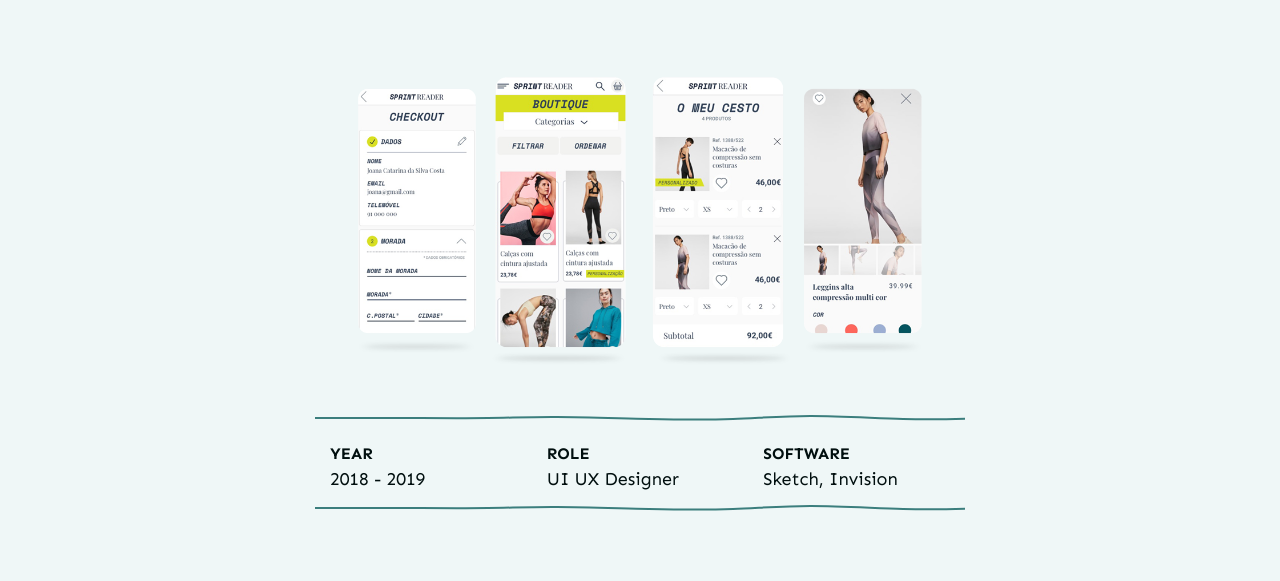
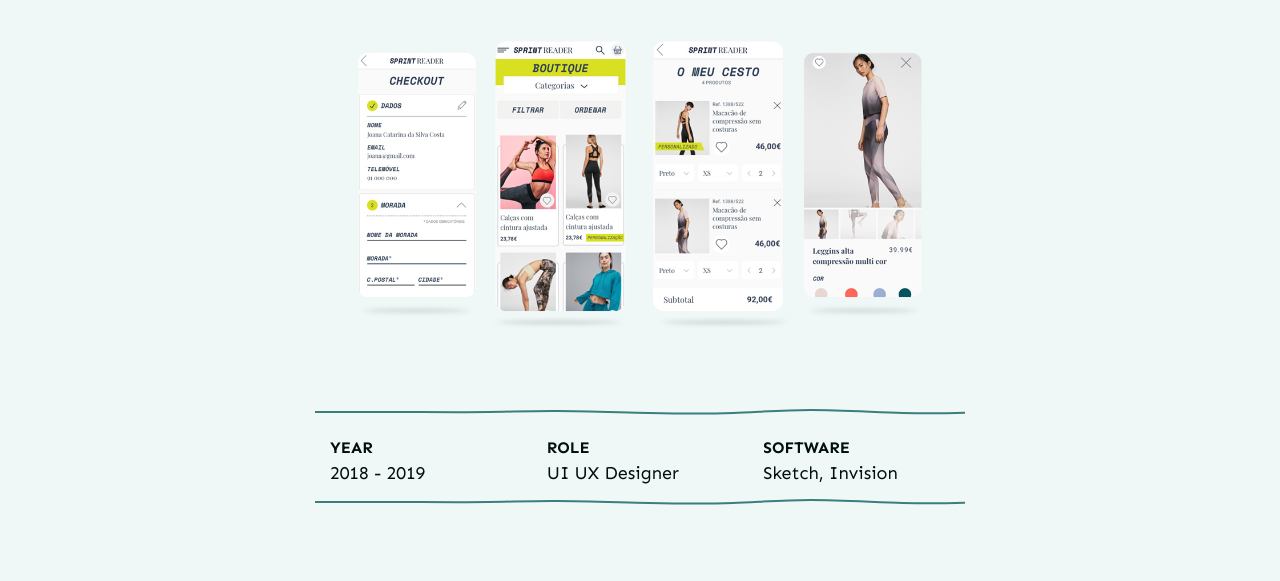
Before and after one commit to sararfcarvalho/sararfcarvalho.github.com, a plain HTML site: page detail-3.html in a window 1280 px wide. Shown: the part 147-728 px from the top of the page. Drawn offline with nearby package versions, Linux system fonts and the light colour scheme.

Commit message:
new detail banners

```diff
--- a/base.css
+++ b/base.css
@@ -705,6 +705,11 @@ nav a::after{
     top: -5vh;
   }
 }
+@media (min-width: 1350px) {
+  .home-banner img{
+    top: -10vh;
+  }
+}
 @media (min-width: 1600px) {
   .home-banner img{
     top: -10vh;
@@ -849,6 +854,11 @@ nav a::after{
     margin-bottom: 60px;
   }
 }
+.bottom-0{
+  margin-bottom: 0!important;
+
+}
+
 .section__header{
   position: relative;
   text-align: center;
--- a/detail-3.html
+++ b/detail-3.html
@@ -37,13 +37,14 @@
     <div class="container container--shrink">
         <div class="section">
 
-            <div class="section__header">
+            <div class="section__header bottom-0">
               <h3 class="subtitle green">Academic Project</h3>
                 <h1 class="title">Sprint Reader</h1>
+                <img class="banner-img" src="img/mockup-mobile3.png" alt="">
+
             </div>
             <div class="section__content">
 
-                <img style="margin-bottom:30px" class="banner-img" src="img/mockup-mobile3.png" alt="">
 
                 <div class="row topics">
                   <svg width="800" height="30" xmlns="http://www.w3.org/2000/svg"><path d="M0 15h0c29.062-.044 58.124-.089 88 0 29.876.089 60.565.31 85 0 24.435-.31 42.616-1.154 69-1 26.384.154 60.971 1.306 92 2 31.029.694 58.499.93 84 0 25.501-.93 49.034-3.03 78-3 28.966.03 63.365 2.187 92 3 28.635.813 51.507.281 77-1 25.493-1.281 53.606-3.313 83-3 29.394.313 60.068 2.969 89 4 28.932 1.031 56.124.437 83 0 26.876-.437 53.438-.719 120-1" fill="none" stroke="#3b7e7d" stroke-width="2" stroke-linecap="round"/></svg>
```
Also changed, not shown: detail-4.html (+2 -1 lines), detail-5.html (+3 -1 lines), p360.png (added).
